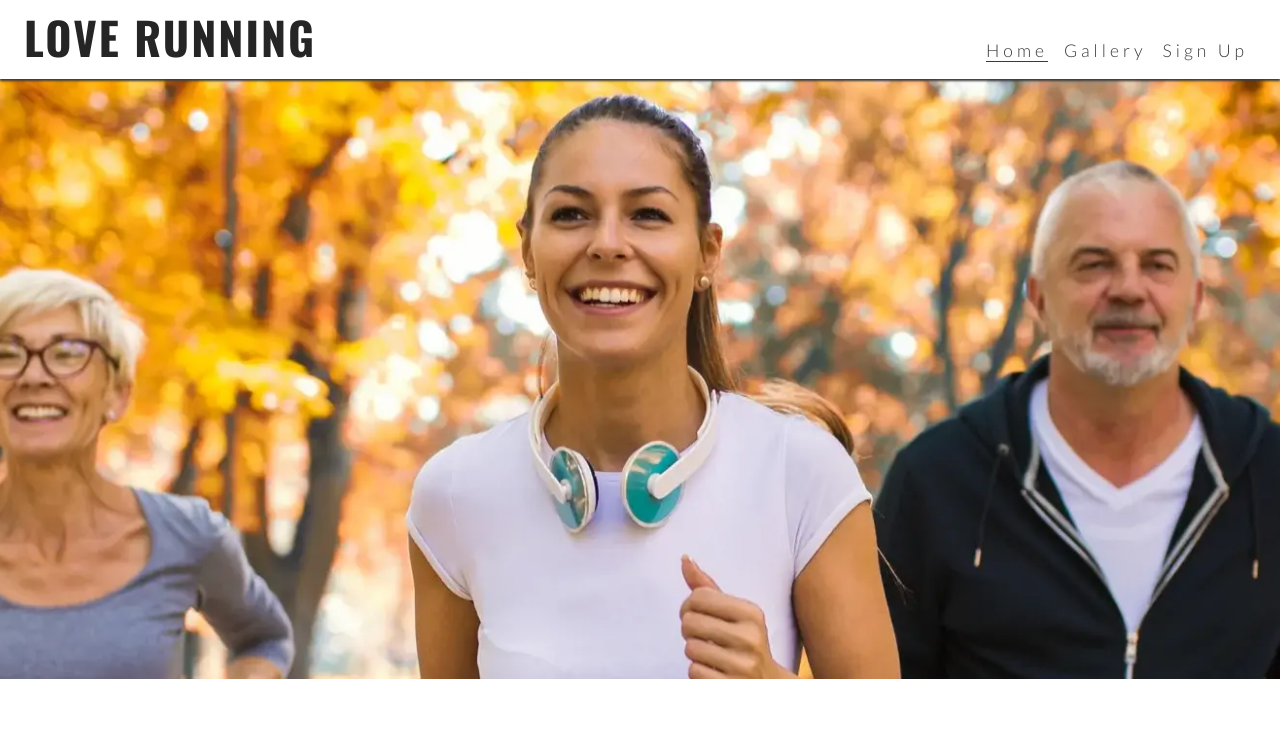
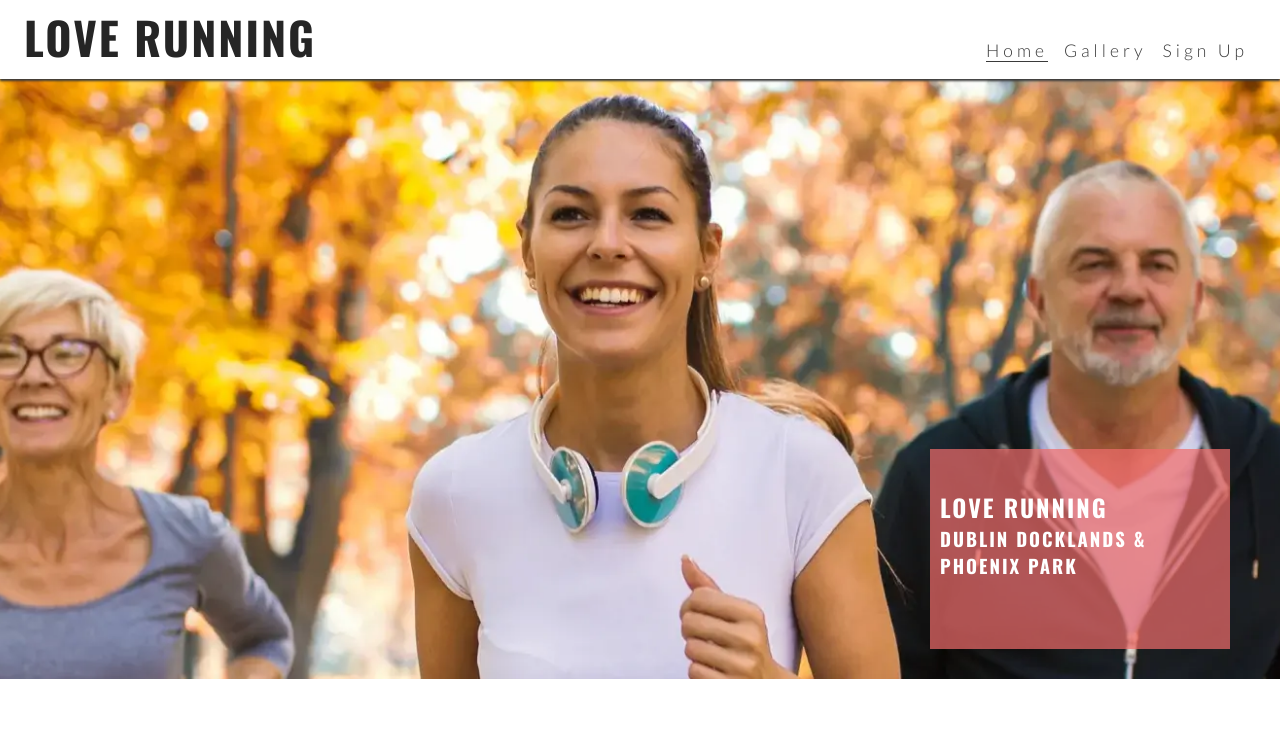
Before and after one commit to Zoten64/LoveRunning, a plain HTML site: page index.html in a window 1280 px wide. Shown: the top 730 px of the page. Drawn offline with nearby package versions, Linux system fonts and the light colour scheme.

Commit message:
Added cover text

```diff
--- a/assets/css/style.css
+++ b/assets/css/style.css
@@ -18,6 +18,13 @@ body {
     font-family: 'Lato', sans-serif;
 }
 
+h1, h2, h3{
+    font-family: 'Oswald', sans-serif;
+    text-transform: uppercase;
+    letter-spacing: 2px;
+    color: #252525;
+}
+
 /*header*/
 header {
     background-color: #ffffff;
@@ -34,13 +41,6 @@ header {
 header a {
     text-decoration: none;
     color: inherit;
-}
-
-h1{
-    font-family: 'Oswald', sans-serif;
-    text-transform: uppercase;
-    letter-spacing: 2px;
-    color: #252525;
 }
 
 #menu{
@@ -93,6 +93,22 @@ main {
     height: 600px;
     width: 100%;
     background: url("../images/hero-image.webp") no-repeat center center/cover;
+    position: relative;
+}
+
+#cover-text{
+    /*Final RGBA Value defines opacity*/
+    background-color: rgba(241, 109, 107, .7);
+    position: absolute;
+    bottom: 30px;
+    width: 80%;
+    min-height: 200px;
+    padding-top: 40px;
+    padding-left: 10px;
+}
+
+#cover-text > h2, #cover-text > h3{
+    color: #ffffff;
 }
 
 /*footer*/
@@ -139,10 +155,16 @@ main {
         margin: 0 0.5rem;
     }
 
-    /**/
+    /*Main content*/
     main{
         /*Push main content down to accommodate larger heading*/
         margin-top: 79px;
+    }
+
+    /*Hero*/
+    #cover-text{
+        width: 300px;
+        right: 50px;
     }
 }
 /*Media Query: Laptops (992px and up)*/
--- a/index.html
+++ b/index.html
@@ -38,7 +38,10 @@
     <!--main content-->
     <main>
         <section id="hero">
-
+            <div id="cover-text">
+                <h2>Love Running</h2>
+                <h3>Dublin Docklands & Phoenix Park</h3>
+            </div>
         </section>
     </main>
 
```
